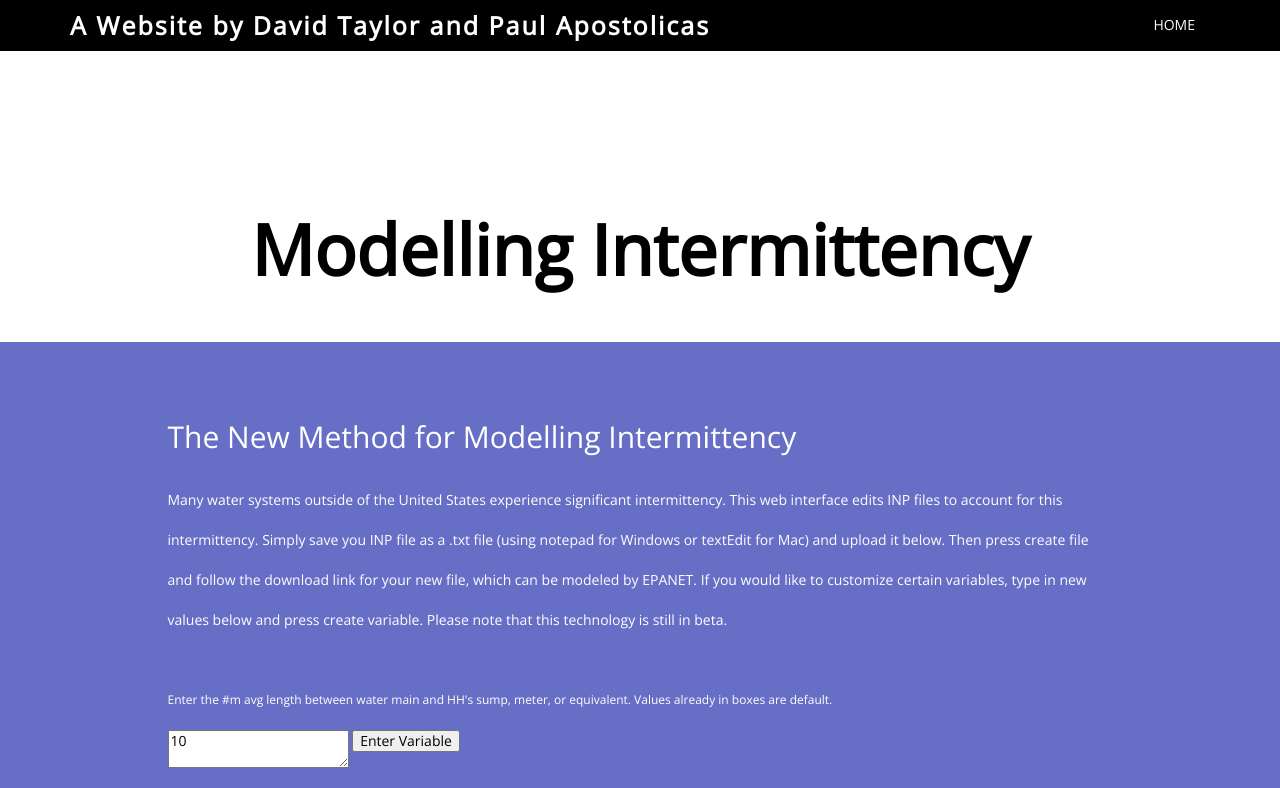
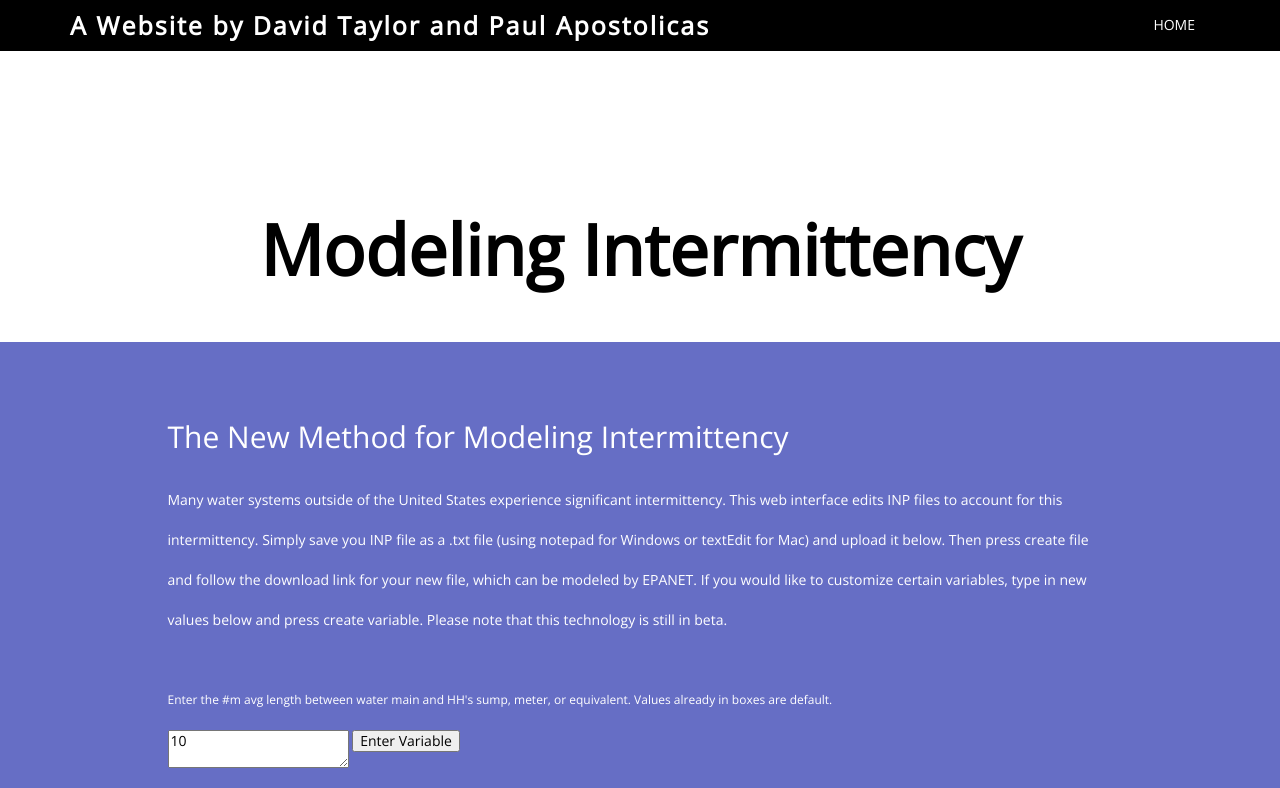
Before and after one commit to Modeling-Intermittency/Modeling-Intermittency, a plain HTML site: page index.html in a window 1280 px wide. Shown: the top 788 px of the page. Drawn offline with nearby package versions, Linux system fonts and the light colour scheme; a script that the page names is missing.

Commit message:
Update index.html

```diff
--- a/index.html
+++ b/index.html
@@ -73,7 +73,7 @@
                 <div class="col-md-12">
 
                     <div class="text-center">
-                        <h4 class="head-line" >Modelling Intermittency</h4>
+                        <h4 class="head-line" >Modeling Intermittency</h4>
 
                     </div>
                 </div>
@@ -90,7 +90,7 @@
 
             <div class="row main-low-margin">
                 <div class="col-md-10 col-md-offset-1 col-sm-10 col-sm-offset-1" >
-                    <h2>The New Method for Modelling Intermittency</h2>
+                    <h2>The New Method for Modeling Intermittency</h2>
                     <p>  </p>
                     <h5>
 
```
